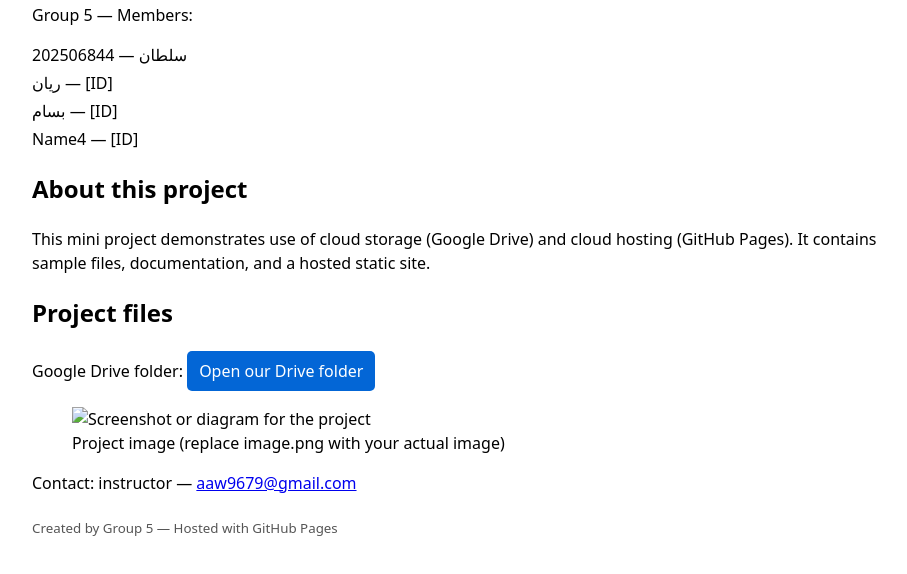
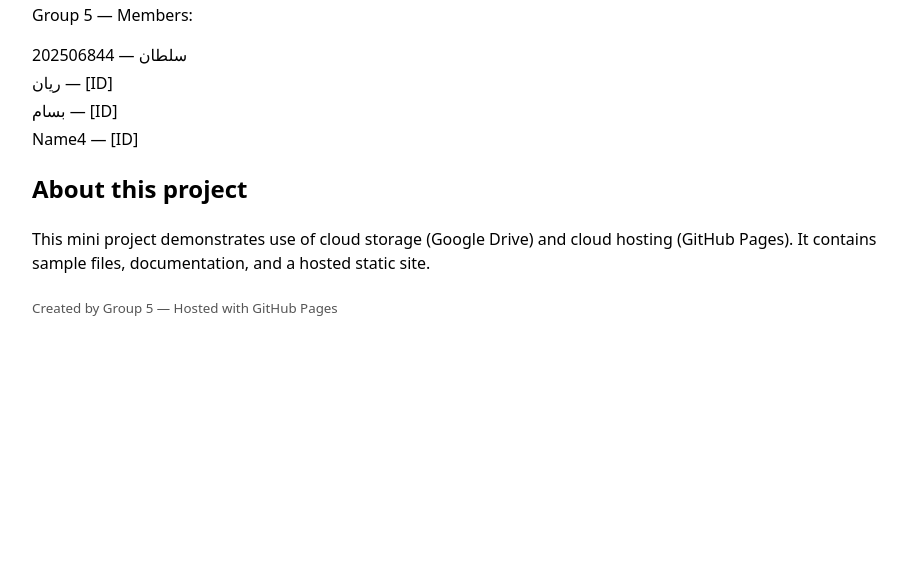
Before and after one commit to ghubyrysghubiri-ai/Group-project, a plain HTML site: page index.html in a window 1280 px wide. Shown: the part 108-682 px from the top of the page, without its empty margins (158-1065 px from the left). Drawn offline with Linux system fonts and the light colour scheme.

Commit message:
Update index.html

```diff
--- a/index.html
+++ b/index.html
@@ -32,22 +32,6 @@
     <p>This mini project demonstrates use of cloud storage (Google Drive) and cloud hosting (GitHub Pages). It contains sample files, documentation, and a hosted static site.</p>
   </section>
 
-  <section>
-    <h2>Project files</h2>
-    <!-- Replace PASTE_YOUR_DRIVE_SHARED_LINK_HERE with the actual Google Drive shared folder link -->
-    <p>
-      Google Drive folder:
-      <a class="button" href="PASTE_YOUR_DRIVE_SHARED_LINK_HERE" target="_blank" rel="noopener noreferrer">Open our Drive folder</a>
-    </p>
-
-    <!-- Replace "image.png" with the actual image filename you upload to the repo (or a hosted URL) -->
-    <figure>
-      <img src="image.png" alt="Screenshot or diagram for the project">
-      <figcaption>Project image (replace image.png with your actual image)</figcaption>
-    </figure>
-
-    <p>Contact: instructor — <a href="mailto:aaw9679@gmail.com">aaw9679@gmail.com</a></p>
-  </section>
 
   <footer>
     <small>Created by Group 5 — Hosted with GitHub Pages</small>
```
